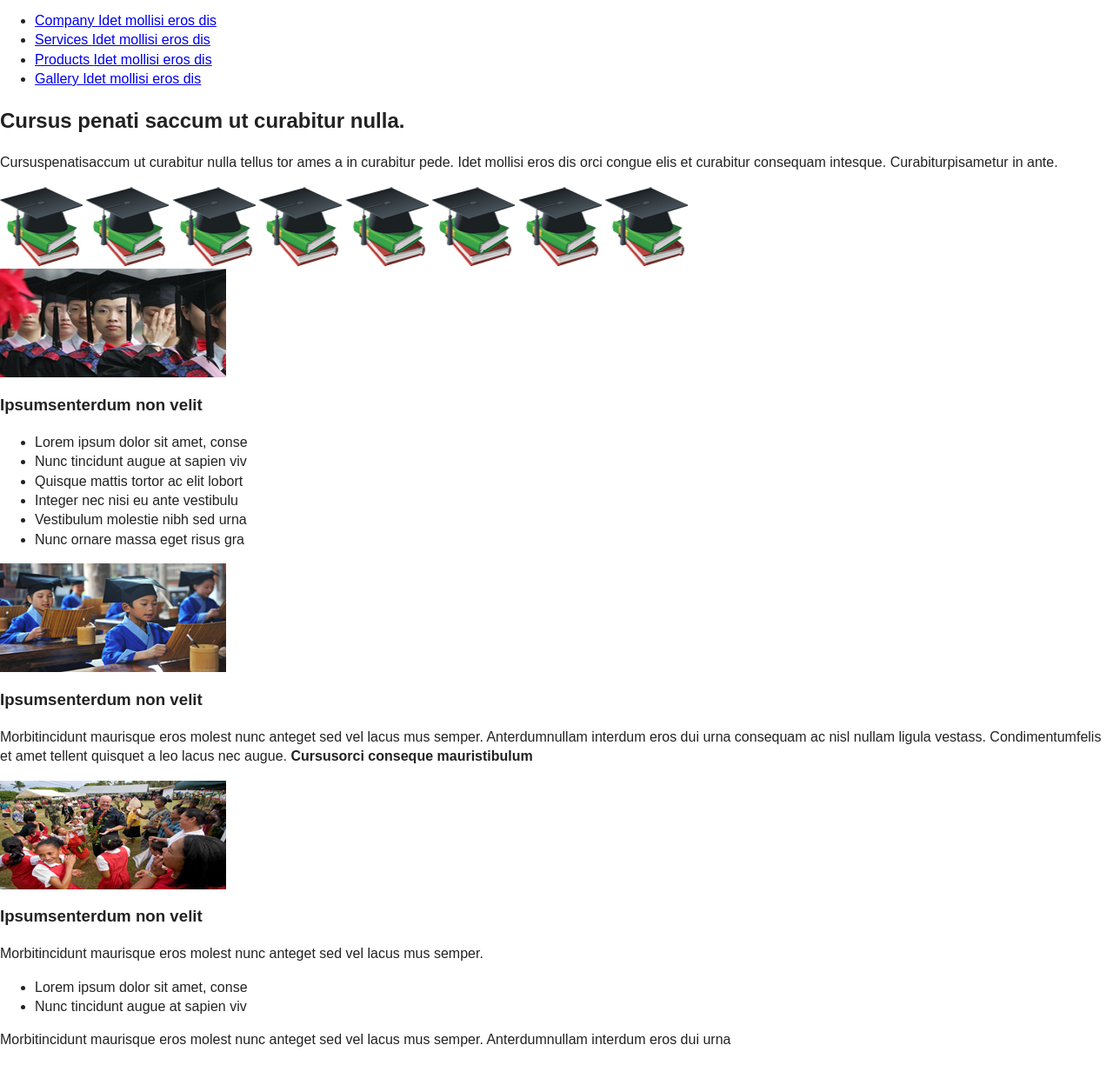
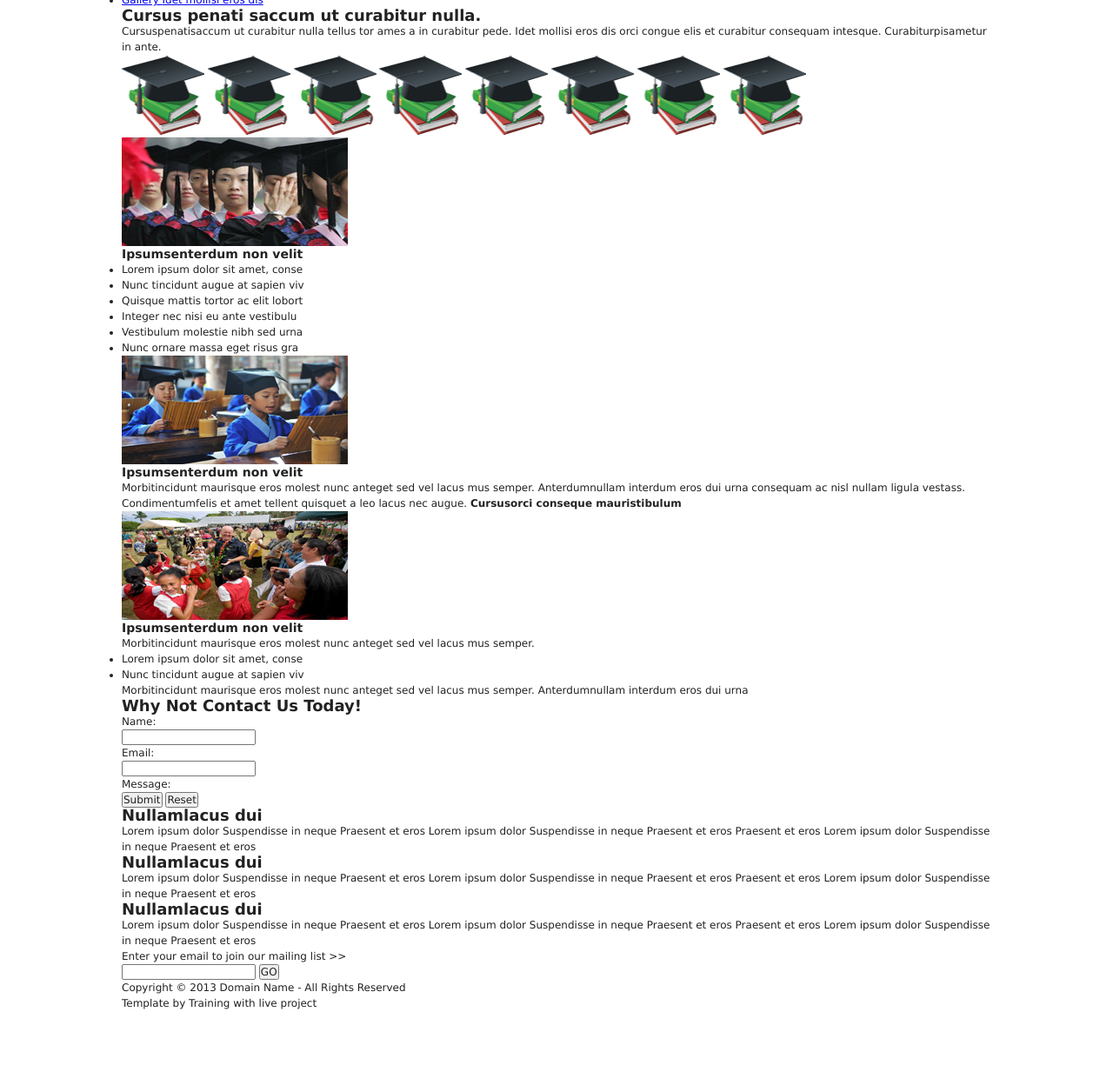
Before and after one commit to KaziReazulislam1999/basic-psd-to-html-css-practice2, a plain HTML site: page index.html in a window 1280 px wide. Shown: the part 99-1324 px from the top of the page at 87% size. After the commit the page ends 1262 px from the top, so only its background shows below. Drawn offline with nearby package versions, Linux system fonts and the light colour scheme.

Commit message:
html tags and attributes added to style.css

```diff
--- a/css/main.css
+++ b/css/main.css
@@ -95,22 +95,128 @@ textarea {
    Author's custom styles
    ========================================================================== */
 
+* {
+  margin: 0;
+  padding: 0;
+}
 
+body {
+  font-family: Verdana;
+  font-size: 12px;
+  line-height: 18px;
+}
+.container {
+  width: 1000px;
+  margin: 0 auto;
+}
+.headersection {
+}
+.headerleft {
+}
 
+.headerleft h2 {
+}
+.headerleft p {
+}
 
+.headerright {
+}
+.headerright {
+}
 
+nav {
+}
+nav ul {
+}
+nav ul li {
+}
+nav ul li a {
+}
+nav ul li a:hover {
+}
 
+.bannersection {
+}
+.bannerleft {
+}
 
+.bannerleft {
+}
+.bannerleft h2 {
+}
+.bannerleft p {
+}
 
+.bannerright {
+}
+.bannerright img {
+}
 
+.postsection {
+}
+.postsectioninner {
+}
+.samepost {
+}
 
+.samepost img {
+}
+.samepost h3 {
+}
 
+.samepost ul {
+}
+.samepost li {
+}
 
+.footertop {
+}
+.footerleft {
+}
 
+.footerleft h2 {
+}
+.footerleft p {
+}
 
+.footerleft input[type="submit"] {
+}
+.footerleft input[type="reset"] {
+}
+.footerright {
+}
+.footerrightinner {
+}
+.samefooterright {
+}
 
+.samefooterright h2 {
+}
+.samefooterright p {
+}
 
+.subscribe {
+}
 
+.subscribe p {
+}
+
+.subscribe input[type="email"] {
+}
+.subscribe input[type="submit"] {
+}
+
+.footerbottom {
+}
+.footerleft {
+}
+
+.footerleft p {
+}
+.footerright {
+}
+.footerright p {
+}
 /* ==========================================================================
    Helper classes
    ========================================================================== */
--- a/index.html
+++ b/index.html
@@ -31,7 +31,6 @@
           <p>Your Ultimate Education Solution</p>
         </div>
         <div class="headerright">
-          <div class="menu">
           <nav>
             <ul>
               <li>
@@ -48,7 +47,6 @@
               </li>
             </ul>
           </nav>
-          </div>
         </div>
       </header>
       <section class="bannersection">
```
Lines whose indentation alone changed are shown as unchanged.
